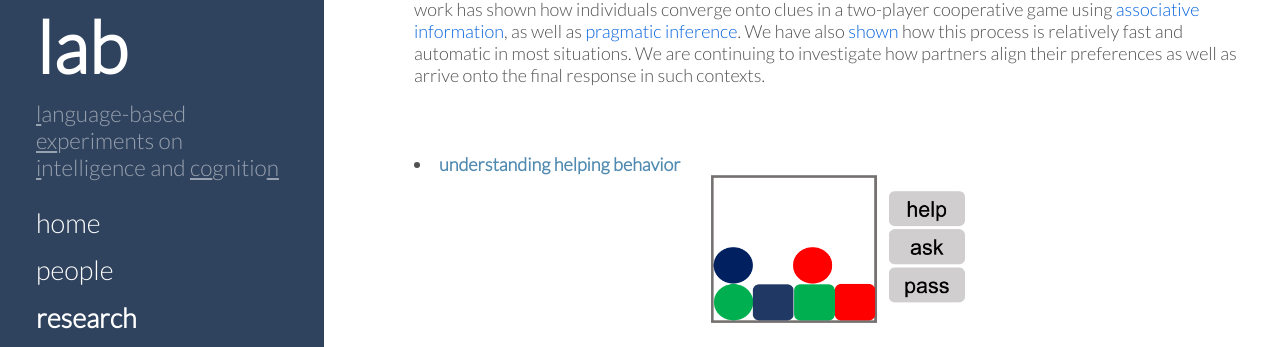
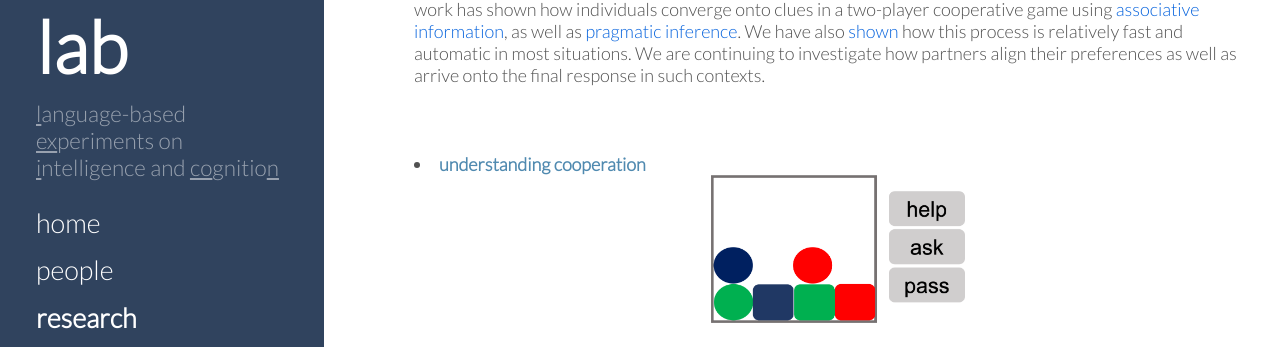
Before and after one commit to thelexiconlab/thelexiconlab.github.io, a Jekyll site: the page built from research.html, in a window 1280 px wide and 900 px high, scrolled down 1143 px. Shown: the part 107-454 px from the top of the window. Built offline with Jekyll 4.4.1, drawn with Linux system fonts in a browser that asks for light colours; Markdown is read by kramdown in place of the engine named in the settings; some of the changed text lies outside the part shown.

Commit message:
updating pages

```diff
--- a/get involved.html
+++ b/get involved.html
@@ -14,7 +14,7 @@
 
 If you are interested in working on any of our current projects, or have a project in mind that aligns with the core questions motivating the lexicon lab, please directly <a href ="mailto:kumaraa@iu.edu">email</a> the PI, Abhilasha Kumar. <br><br>
 
-We are <strong<span style="color:#508AB0">especially</strong></span>> interested in students who have programming experience (web development, game development, and machine learning), statistical skills (knowledge of R/Python), prior research experience (in psychology, neuroscience, linguistics, or computer science), and a strong desire to learn! <br><br>
+We are <strong><span style="color:#508AB0">especially</strong></span> interested in students who have programming experience (web development, game development, and machine learning), statistical skills (knowledge of R/Python), prior research experience (in psychology, neuroscience, linguistics, or computer science), and a strong desire to learn! <br><br>
 
 On this page, you will find information about our core values as a lab, and what you as a collaborator or research assistant will be expected to learn and contribute.
 
--- a/research.html
+++ b/research.html
@@ -25,7 +25,7 @@
 <hr style="height:10pt; visibility:hidden;">
 -->
 
-<li> <strong><span style="color:#508AB0">modeling search and retrieval in verbal fluency</span></strong><br>
+<li> <strong><span style="color:#508AB0">modeling memory search and retrieval in verbal fluency</span></strong><br>
 <img src="/images/research/fluency.png" class = "researchimage"><br>
 If asked to come up with all the animals you know, most people can almost immediately generate a sizeable number of animals, and this list is often clustered by sub-categories of animals, such as pets, farm animals, etc. How does this generation process work and when does it break down? This line of research investigates how search occurs in the fluency task, and how it may break down when different aspects of cognition are impaired. For example, we have <a href="https://psyarxiv.com/2bazx/" target="_blank">shown</a> how search within the mental lexicon involves interactions between semantic (horse-mule) and phonological information (cow-raccoon). We are continuing to investigate aberrant search processes in populations with cochlear implants, as well as individuals with other cognitive impairments. We are also developing an open-source Python library and R package for implementing computational models of memory search based on foraging theory and random walks.<br></li>
 
@@ -36,11 +36,11 @@
 <br> How do you describe to someone how <i>music</i> and <i>tides</i> are similar? In this line of work, we investigate how individuals utilize their knowledge about concepts to flexibly perform a wide range of communicative tasks. We employ rich experimental paradigms such as cooperative language games (such as <a href="https://codenames.game/" target="_blank">Codenames</a>!) and model how individuals search through their underlying semantic knowledge to ultimately communicate with partners. Our work has shown how individuals converge onto clues in a two-player cooperative game using <a href="https://thelexiconlab.github.io/papers/connector_cogsci_2021.pdf" target = "_blank">associative information</a>, as well as <a href="https://thelexiconlab.github.io/proceedings/connector_cogsci21.pdf" target="_blank">pragmatic inference</a>. We have also <a href="https://psyarxiv.com/axw8v/" target = "_blank">shown</a> how this process is relatively fast and automatic in most situations. We are continuing to investigate how partners align their preferences as well as arrive onto the final response in such contexts. <br></li>
 
 <hr style="height:10pt; visibility:hidden;">
-<li> <strong><span style="color:#508AB0">understanding helping behavior</span></strong><br>
+<li> <strong><span style="color:#508AB0">understanding cooperation</span></strong><br>
 <img src="/images/research/help.png" class = "researchimage"><br>
 <br>When do individuals decide to help one another, and how can we design human-like cooperative AI? In this work, we explore when and how people decide to offer help, and the role of language in mediating cooperative tasks. We investigate how individuals reason about the mental states of their partners, and how this reasoning influences their decision-making in a cooperative game setting. <br></li>
 
 <hr style="height:15pt; visibility:hidden;">
 <li> <strong><span style="color:#508AB0">semantic-phonological interactions in lexical retrieval</span></strong><br>
 <img src="/images/research/sem-phono.png" class = "researchimage" ><br>
-Why do words sometimes feel as if they're on the tip of our tongues? Why are some words harder to remember than others? Do the sound and meaning of words have different roles in remembering and forgetting? In this work, we investigate the influence of combined phonological and semantic information on lexical retrieval using a word definition trivia task (e.g., What is the capital of Finland?). Our work has shown that phonology is <a href="https://thelexiconlab.github.io/papers/TOT_jeplmc_2019.pdf" target="_blank">beneficial</a> to retrieval, retrieving semantic information produces <a href="https://thelexiconlab.github.io/papers/TOT_jeplmc_2020.pdf" target="_blank">inhibition</a>, and <a href="https://psyarxiv.com/6wbz2/" target="_blank">machine-learning-based computational models</a> can account for lexical retrieval performance. We have also <a href="https://thelexiconlab.github.io/papers/recall_jml_2019.pdf" target="_blank">examined</a> how semantics and phonology interact during memory recall of memory recall of short lists of word pairs. We find interesting interactions between these two sources of information across different tasks and are continuing to investigate memory patterns during free recall. <br></li>
+Why do words sometimes feel as if they're on the tip of our tongues? Why are some words harder to remember than others? Do the sound and meaning of words have different roles in remembering and forgetting? In this work, we investigate the influence of combined phonological and semantic information on lexical retrieval using a word definition trivia task (e.g., What is the capital of Finland?). Our work has shown that <a href="https://thelexiconlab.github.io/papers/TOT_jeplmc_2019.pdf" target="_blank">phonology is beneficial</a> to retrieval, retrieving <a href="https://thelexiconlab.github.io/papers/TOT_jeplmc_2020.pdf" target="_blank">semantic information produces inhibition</a>, and <a href="https://psyarxiv.com/6wbz2/" target="_blank">machine-learning-based computational models</a> can account for lexical retrieval performance. We have also examined how individuals recall short lists of word pairs over <a href="https://thelexiconlab.github.io/papers/recall_jml_2019.pdf" target="_blank">short and long-term retention intervals</a>. We find interesting interactions between different sources of information across different tasks and are continuing to investigate memory patterns during free recall. <br></li>
```
